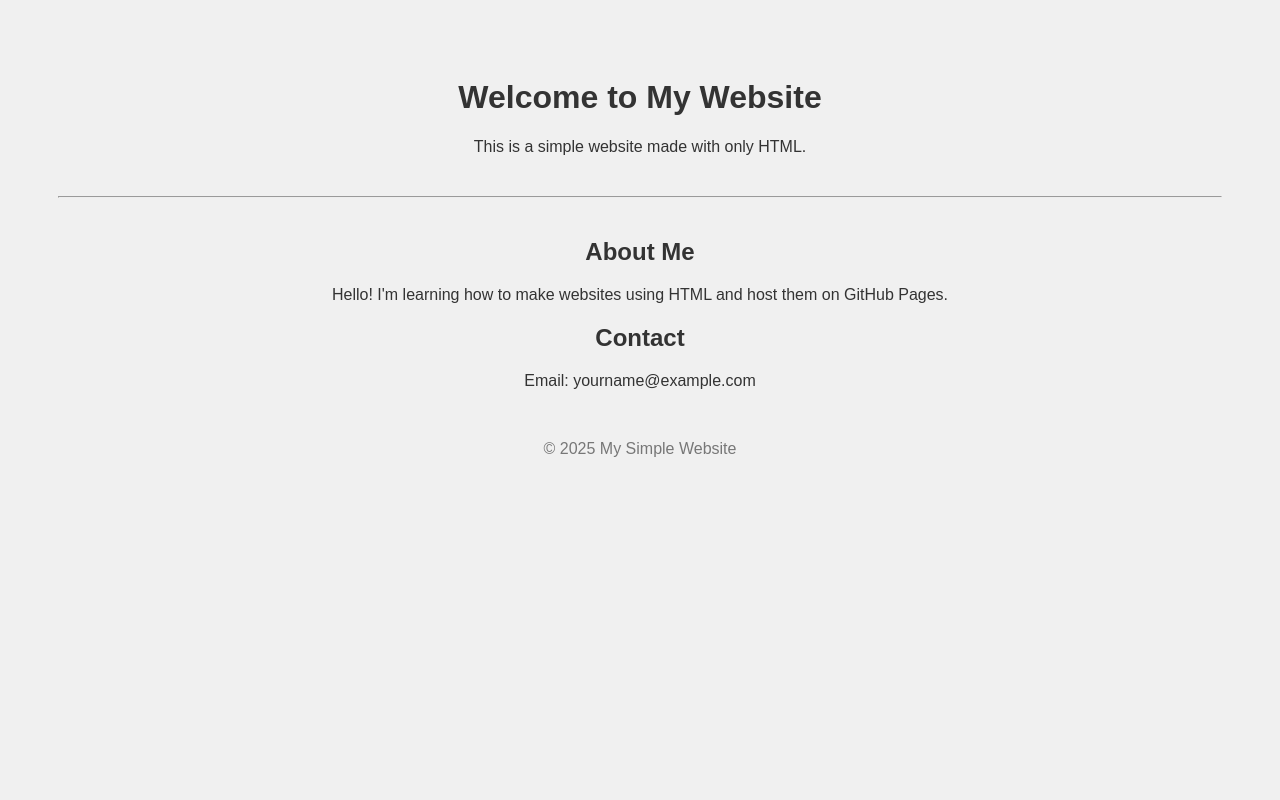
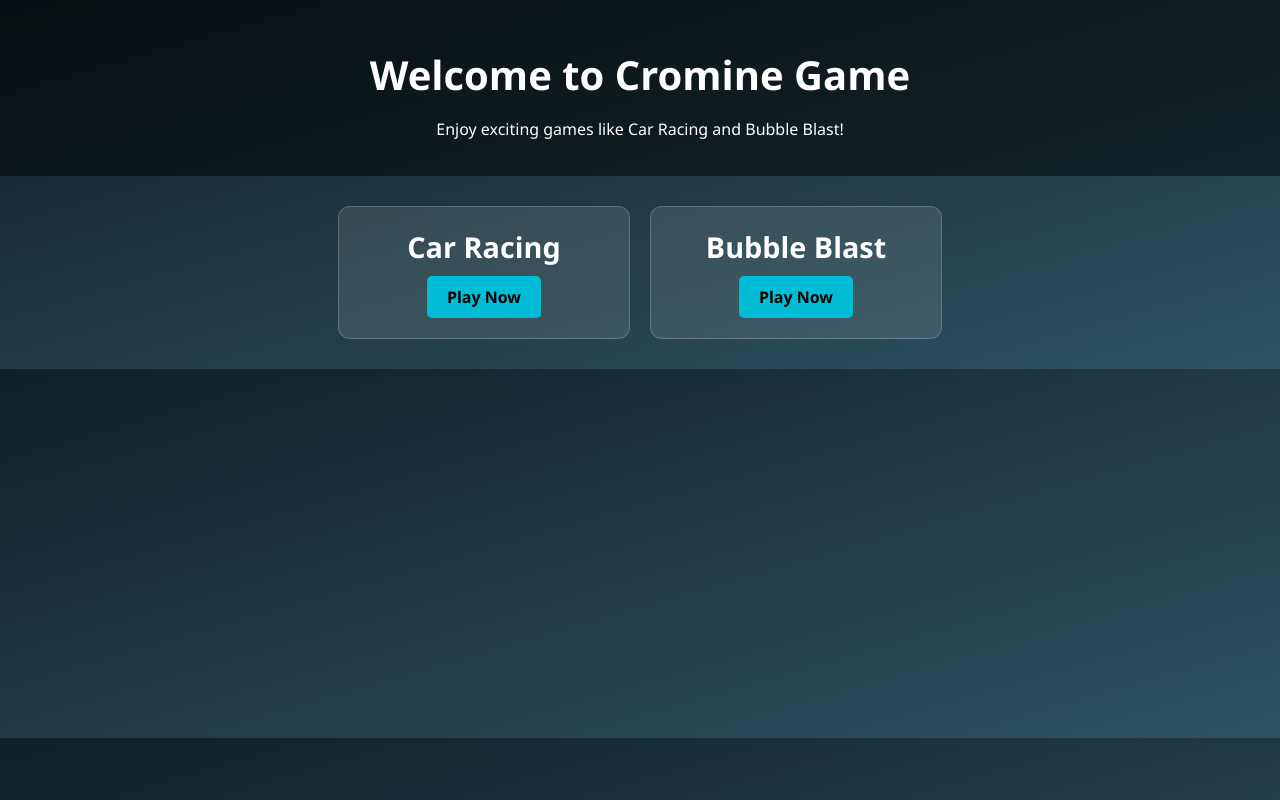
Before and after one commit to hakwo65/cromine, a plain HTML site: page index.html in a window 1280 px wide. Drawn offline with Linux system fonts and the light colour scheme.

Commit message:
Update index.html

```diff
--- a/index.html
+++ b/index.html
@@ -1,25 +1,93 @@
 <!DOCTYPE html>
-<html>
+<html lang="en">
 <head>
     <meta charset="UTF-8">
-    <title>My Simple Website</title>
+    <meta name="viewport" content="width=device-width, initial-scale=1.0">
+    <title>Welcome to Cromine Game</title>
+    <style>
+        body {
+            margin: 0;
+            font-family: 'Segoe UI', Tahoma, Geneva, Verdana, sans-serif;
+            background: linear-gradient(to bottom right, #0f2027, #203a43, #2c5364);
+            color: #fff;
+            text-align: center;
+        }
+
+        header {
+            padding: 20px;
+            background-color: rgba(0, 0, 0, 0.5);
+        }
+
+        h1 {
+            font-size: 2.5em;
+            margin-bottom: 10px;
+        }
+
+        .games-container {
+            display: flex;
+            flex-direction: column;
+            gap: 20px;
+            padding: 30px;
+        }
+
+        .game-card {
+            background-color: rgba(255, 255, 255, 0.1);
+            border: 1px solid #ffffff33;
+            border-radius: 12px;
+            padding: 20px;
+            transition: transform 0.3s ease;
+        }
+
+        .game-card:hover {
+            transform: scale(1.03);
+            background-color: rgba(255, 255, 255, 0.2);
+        }
+
+        .game-card h2 {
+            margin: 0;
+            font-size: 1.8em;
+        }
+
+        .game-card a {
+            display: inline-block;
+            margin-top: 10px;
+            padding: 10px 20px;
+            background-color: #00bcd4;
+            color: #000;
+            text-decoration: none;
+            border-radius: 5px;
+            font-weight: bold;
+        }
+
+        @media (min-width: 600px) {
+            .games-container {
+                flex-direction: row;
+                justify-content: center;
+            }
+
+            .game-card {
+                width: 250px;
+            }
+        }
+    </style>
 </head>
-<body style="font-family: Arial, sans-serif; background-color: #f0f0f0; color: #333; text-align: center; padding: 50px;">
+<body>
 
-    <h1>Welcome to My Website</h1>
-    <p>This is a simple website made with only HTML.</p>
+    <header>
+        <h1>Welcome to Cromine Game</h1>
+        <p>Enjoy exciting games like Car Racing and Bubble Blast!</p>
+    </header>
 
-    <hr style="margin: 40px 0;">
-
-    <h2>About Me</h2>
-    <p>Hello! I'm learning how to make websites using HTML and host them on GitHub Pages.</p>
-
-    <h2>Contact</h2>
-    <p>Email: yourname@example.com</p>
-
-    <footer style="margin-top: 50px; color: #777;">
-        <p>&copy; 2025 My Simple Website</p>
-    </footer>
+    <section class="games-container">
+        <div class="game-card">
+            <h2>Car Racing</h2>
+            <a href="car-racing.html">Play Now</a>
+        </div>
+        <div class="game-card">
+            <h2>Bubble Blast</h2>
+            <a href="bubble-blast.html">Play Now</a>
+        </div>
+    </section>
 
 </body>
 </html>
```
